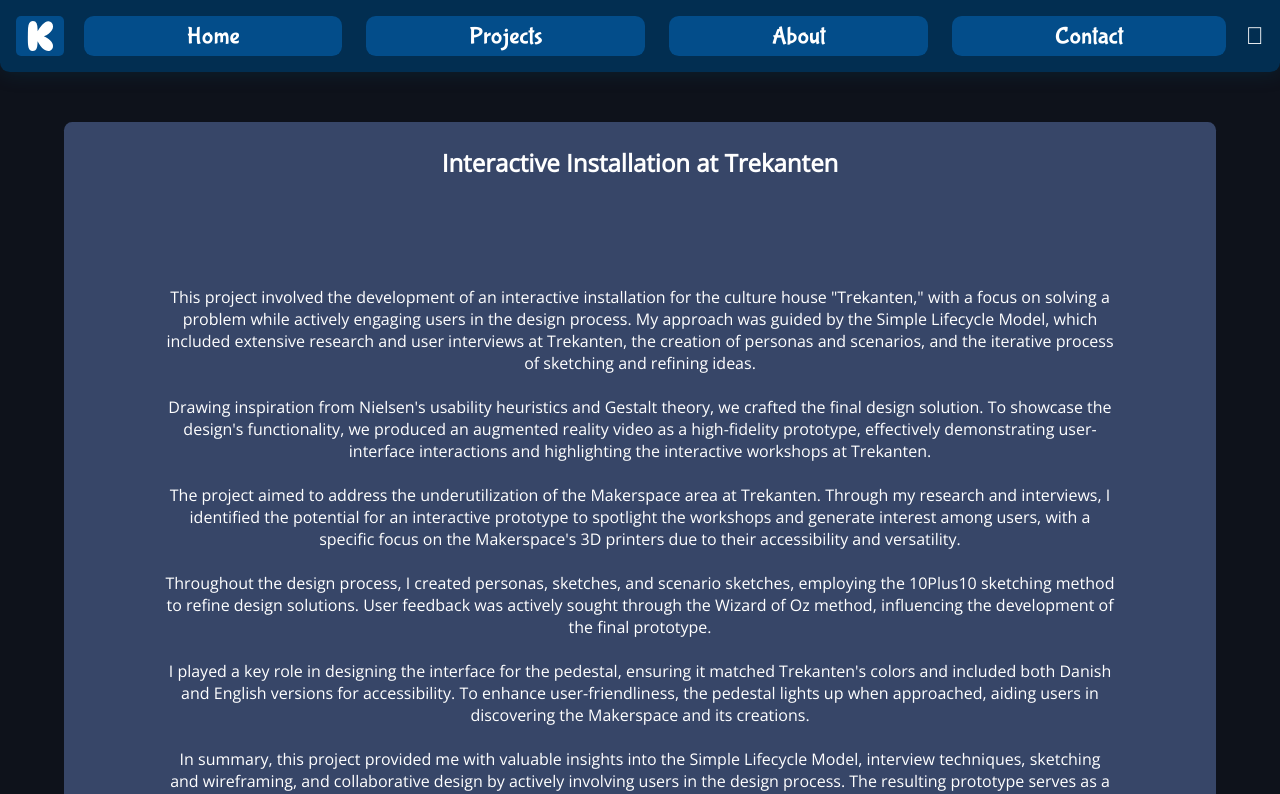
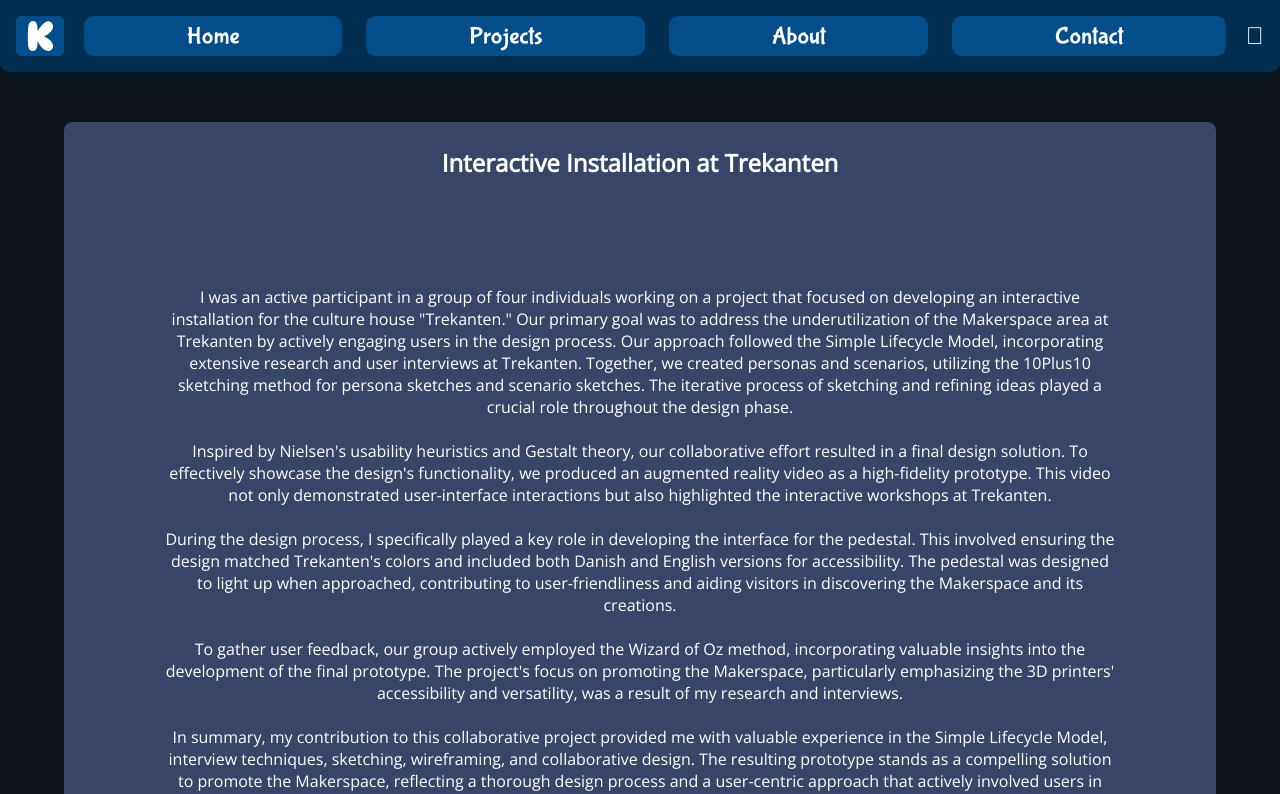
Before and after one commit to eske4/my-site, an Angular app: page /Project3 in a window 1280 px wide. Shown: the top 794 px of the page. Built offline with nearby package versions, Linux system fonts and the light colour scheme.

Commit message:
added missing context of being in groups to each project

```diff
--- a/src/app/project1/project1.component.html
+++ b/src/app/project1/project1.component.html
@@ -2,9 +2,9 @@
     <div class="projects-items">
         <h2>Creating a motion controller for the game Overcooked! 2</h2>
         <br>
-        <p>The purpose of this project was to design and program an interactive physical product, specifically
-            a game controller, within the theme of 'Designing Physical Controllers for Games or Serious Play.'
-            Utilizing resources such as 3D printers and soldering stations available in the Design Studio workshops
+        <p>In collaboration with a group of four others, our project aimed to design and program an interactive physical
+            product, specifically a game controller, centered around the theme of 'Designing Physical Controllers for Games
+            or Serious Play.' Utilizing resources such as 3D printers and soldering stations available in the Design Studio workshops
             provided by the university, we crafted prototypes to bring our ideas to life.
             <br><br>
             After careful consideration, we selected 'Overcooked! 2' as our target game, with the aim of enhancing
--- a/src/app/project2/project2.component.html
+++ b/src/app/project2/project2.component.html
@@ -2,9 +2,9 @@
     <div class="projects-items">
         <h2>Creating and Evaluating Intelligent Systems</h2>
         <br>
-        <p>In this project, our focus was to develop an interactive intelligent system, resulting in a mobile
-            application that generates cycling or walking routes based on points of interest. The project encompassed
-            the entire process from the initial idea to the final prototype.
+        <p>In collaboration with five other team members, our project centered on the development of an interactive intelligent
+            system, resulting in a mobile application designed to generate cycling or walking routes based on points of interest.
+            The project encompassed the entire product development process, from the initial ideation to the creation of the final prototype.
             <br><br>
             We followed the Double Diamond method, progressing through the Discover, Define, Develop, and Deliver phases.
             During the Discover phase, we delved into interactive intelligent systems, generated ideas, and conducted thorough
--- a/src/app/project3/project3.component.html
+++ b/src/app/project3/project3.component.html
@@ -2,30 +2,31 @@
     <div class="projects-items">
         <h2>Interactive Installation at Trekanten</h2>
         <br>
-        <p>This project involved the development of an interactive installation for the culture house "Trekanten,"
-            with a focus on solving a problem while actively engaging users in the design process. My approach was
-            guided by the Simple Lifecycle Model, which included extensive research and user interviews at Trekanten,
-            the creation of personas and scenarios, and the iterative process of sketching and refining ideas.
+        <p>I was an active participant in a group of four individuals working on a project that focused on developing
+            an interactive installation for the culture house "Trekanten." Our primary goal was to address the underutilization
+            of the Makerspace area at Trekanten by actively engaging users in the design process.
+
+            Our approach followed the Simple Lifecycle Model, incorporating extensive research and user interviews at Trekanten.
+            Together, we created personas and scenarios, utilizing the 10Plus10 sketching method for persona sketches and scenario
+            sketches. The iterative process of sketching and refining ideas played a crucial role throughout the design phase.
             <br><br>
-            Drawing inspiration from Nielsen's usability heuristics and Gestalt theory, we crafted the final design solution.
-            To showcase the design's functionality, we produced an augmented reality video as a high-fidelity prototype, effectively
-            demonstrating user-interface interactions and highlighting the interactive workshops at Trekanten.
+            Inspired by Nielsen's usability heuristics and Gestalt theory, our collaborative effort resulted in a final design solution.
+            To effectively showcase the design's functionality, we produced an augmented reality video as a high-fidelity prototype.
+            This video not only demonstrated user-interface interactions but also highlighted the interactive workshops at Trekanten.
             <br><br>
-            The project aimed to address the underutilization of the Makerspace area at Trekanten. Through my research and interviews,
-            I identified the potential for an interactive prototype to spotlight the workshops and generate interest among users, with
-            a specific focus on the Makerspace's 3D printers due to their accessibility and versatility.
-            <br><br>
-            Throughout the design process, I created personas, sketches, and scenario sketches, employing the 10Plus10 sketching method to
-            refine design solutions. User feedback was actively sought through the Wizard of Oz method, influencing the development of the
-            final prototype.
-            <br><br>
-            I played a key role in designing the interface for the pedestal, ensuring it matched Trekanten's colors and included both Danish
-            and English versions for accessibility. To enhance user-friendliness, the pedestal lights up when approached, aiding users in discovering
+            During the design process, I specifically played a key role in developing the interface for the pedestal. This involved
+            ensuring the design matched Trekanten's colors and included both Danish and English versions for accessibility. The
+            pedestal was designed to light up when approached, contributing to user-friendliness and aiding visitors in discovering
             the Makerspace and its creations.
             <br><br>
-            In summary, this project provided me with valuable insights into the Simple Lifecycle Model, interview techniques, sketching and wireframing,
-            and collaborative design by actively involving users in the design process. The resulting prototype serves as a compelling solution to promote the
-            Makerspace, reflecting a thorough design process and a user-centric approach.
+            To gather user feedback, our group actively employed the Wizard of Oz method, incorporating valuable insights into the
+            development of the final prototype. The project's focus on promoting the Makerspace, particularly emphasizing the 3D
+            printers' accessibility and versatility, was a result of my research and interviews.
+            <br><br>
+            In summary, my contribution to this collaborative project provided me with valuable experience in the Simple Lifecycle
+            Model, interview techniques, sketching, wireframing, and collaborative design. The resulting prototype stands as a compelling
+            solution to promote the Makerspace, reflecting a thorough design process and a user-centric approach that actively involved users
+            in shaping the final outcome.
         </p>
 
         <div class="row-3">
@@ -40,7 +41,7 @@
             <img class="gallery__img" src="assets/projects/PedestalHighlighter/PedestalDesign.jpg">
             <img class="gallery__img" src="assets/projects/PedestalHighlighter/StoryboardSmall.jpg"
                 style="height: 500px;">
-                <img class="gallery__img" src="assets/projects/PedestalHighlighter/frontImage/PedestalRenderGrootCropped.jpg" style="height: 500px">
+            <img class="gallery__img" src="assets/projects/PedestalHighlighter/frontImage/PedestalRenderGrootCropped.jpg" style="height: 500px">
 
         </div>
         <p>
```
